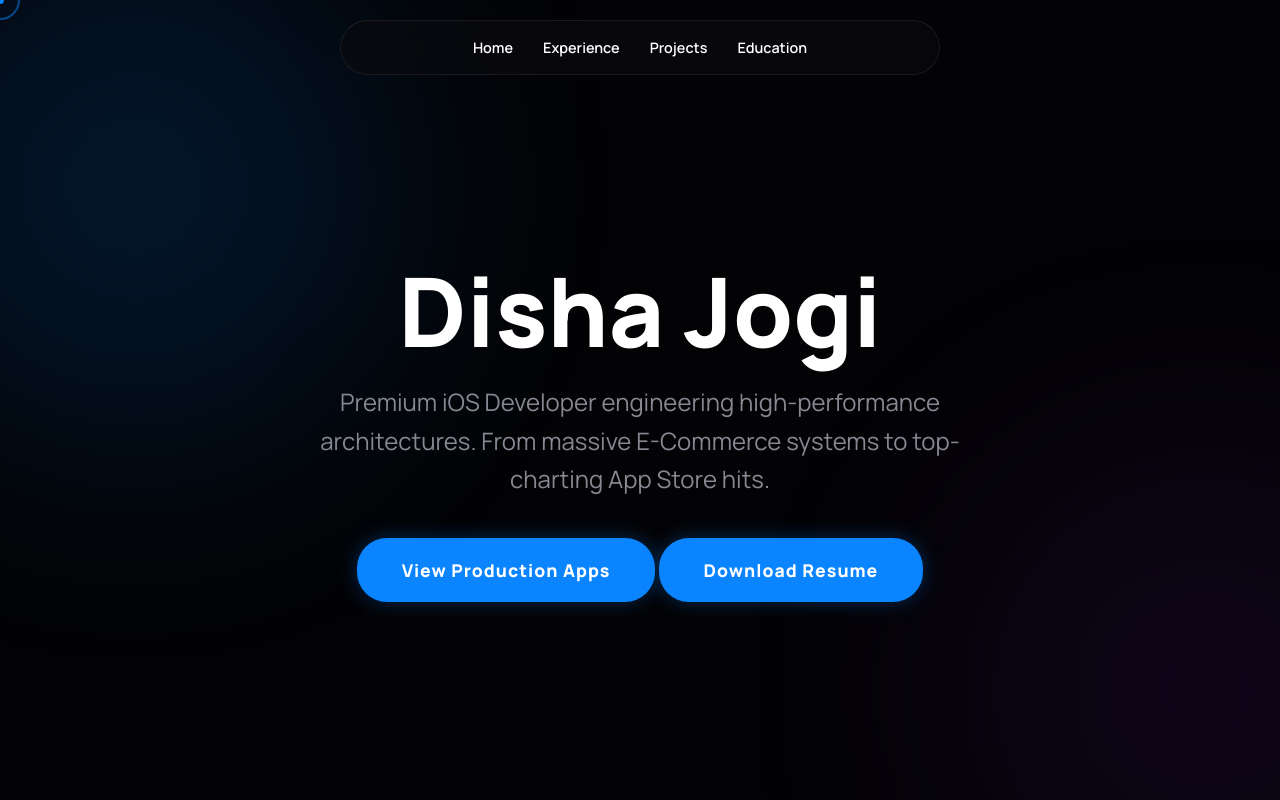
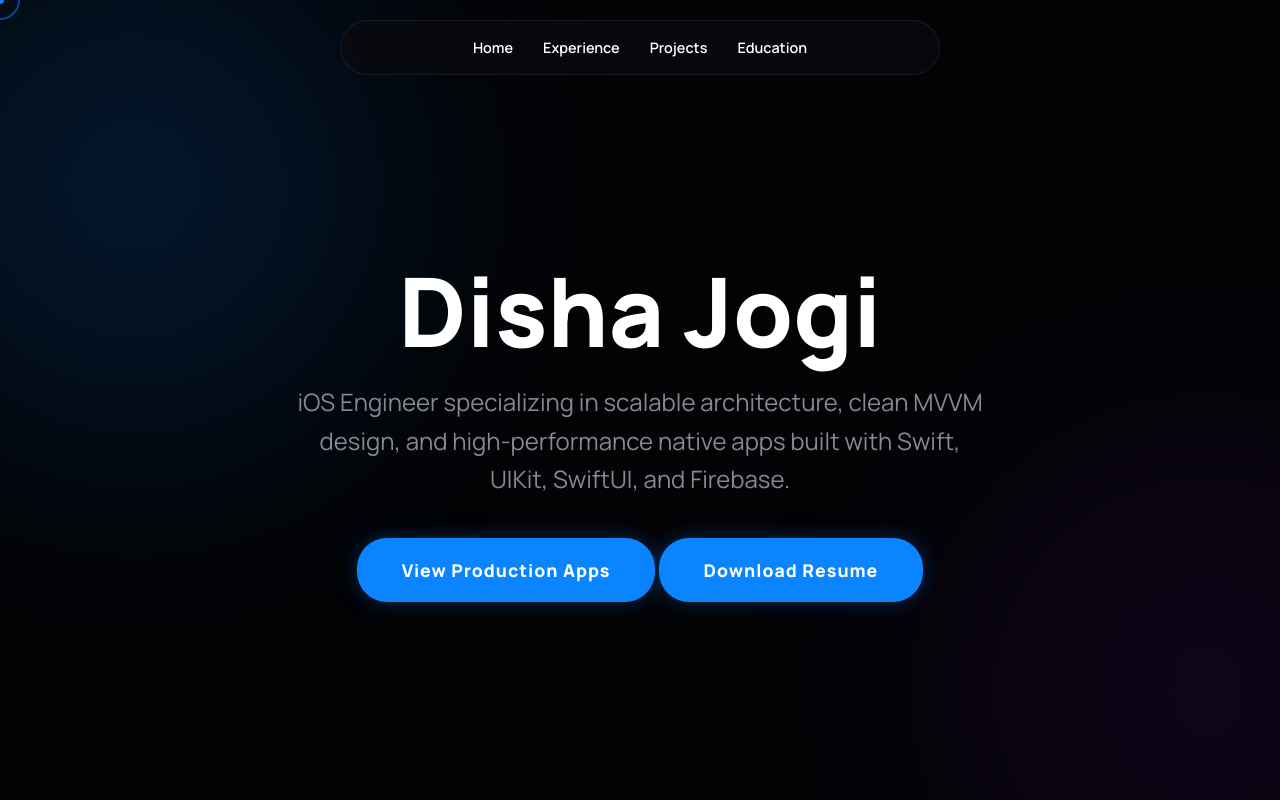
Before and after one commit to JaydipMak/disha-portfolio, a plain HTML site: page index.html in a window 1280 px wide. Shown: the top 800 px of the page. Drawn offline with Linux system fonts and the light colour scheme.

Commit message:
Update index.html

```diff
--- a/index.html
+++ b/index.html
@@ -147,7 +147,7 @@
         <section id="home" class="hero container reveal">
             <div class="hero-content">
                 <h1>Disha Jogi</h1>
-                <p>Premium iOS Developer engineering high-performance architectures. From massive E-Commerce systems to top-charting App Store hits.</p>
+                <p>iOS Engineer specializing in scalable architecture, clean MVVM design, and high-performance native apps built with Swift, UIKit, SwiftUI, and Firebase.</p>
                 <div class="hero-buttons">
                     <a href="#projects" class="btn">View Production Apps</a>
 
```
